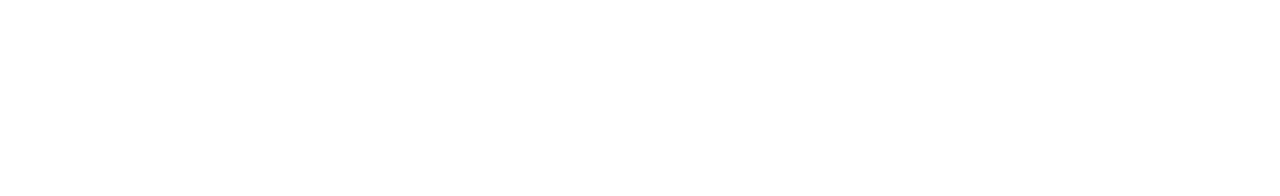
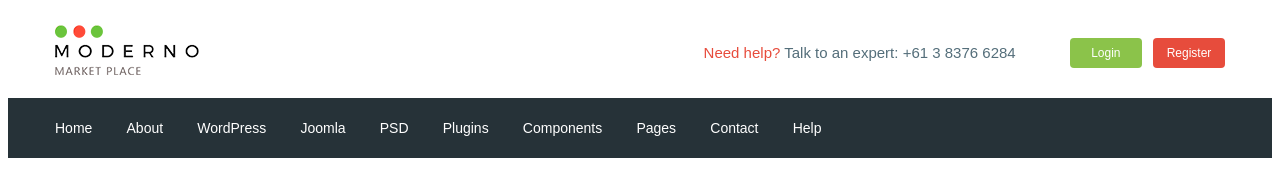
Before and after one commit to Absent1987/moderno, a website: page app/index.html in a window 1280 px wide. Drawn offline with nearby package versions, Linux system fonts and the light colour scheme; files that its build step writes are made by us from their sources.

Commit message:
added header

```diff
--- a/app/index.html
+++ b/app/index.html
@@ -3,12 +3,100 @@
 <head>
     <meta charset="UTF-8">
     <meta name="viewport" content="width=device-width, initial-scale=1.0">
-    <title>Document</title>
+    <title>main-moderno</title>
+    <link rel="preconnect" href="https://fonts.gstatic.com">
+    <link href="https://fonts.googleapis.com/css2?family=Roboto:wght@500;700&display=swap" rel="stylesheet">
+    <link rel="stylesheet" href="css/reset.css">
     <link rel="stylesheet" href="css/libs.min.css">
     <link rel="stylesheet" href="css/style.min.css">
 </head>
 <body>
+    <header class="header">
+        <div class="header__top">
+            <div class="container">
+                <div class="header__top-inner">
+                    <div class="header__logo">
+                        <a href="#">
+                            <img src="images/logo.png" alt="">
+                        </a>
+                    </div>
+                    <div class="header__text">
+                        <a href="#">
+                            <span>Need help?</span>
+                        </a>
+                        Talk to an expert:
+                        <a class="header__phone" href="tel:61383766284">+61 3 8376 6284
+                        </a>
+                    </div>
+                    <div class="header__box">
+                        <a class="basket" href="#"></a>
+                        <a class="header__btn header__btn-login" href="#">Login</a>
+                        <a class="header__btn header__btn-register" href="#">Register</a>
+                    </div>
+                </div>
+            </div>
+        </div>
+        <div class="header__menu">
+            <div class="container">
+                <nav class="menu">
+                    <ul class="menu__list">
+                        <li>
+                            <a href="#">
+                                Home
+                            </a>
+                        </li>
+                        <li>
+                            <a href="#">
+                                About
+                            </a>
+                        </li>
+                        <li>
+                            <a href="#">
+                                WordPress
+                            </a>
+                        </li>
+                        <li>
+                            <a href="#">
+                                Joomla
+                            </a>
+                        </li>
+                        <li>
+                            <a href="#">
+                                PSD
+                            </a>
+                        </li>
+                        <li>
+                            <a href="#">
+                                Plugins
+                            </a>
+                        </li>
+                        <li>
+                            <a href="#">
+                                Components
+                            </a>
+                        </li>
+                        <li>
+                            <a href="#">
+                                Pages
+                            </a>
+                        </li>
+                        <li>
+                            <a href="#">
+                                Contact
+                            </a>
+                        </li>
+                        <li>
+                            <a href="#">
+                                Help
+                            </a>
+                        </li>
+                    </ul>
+                </nav>
+            </div>
+        </div>
 
+
+    </header>
 
     <script src="https://ajax.googleapis.com/ajax/libs/jquery/3.5.1/jquery.min.js"></script>
     <script src="js/libs.min.js"></script>
--- /dev/null
+++ b/app/scss/_fonts.scss
@@ -0,0 +1,7 @@
+@font-face {
+   font-family: 'Roboto-Ragular', sans-serif;
+   src: url('../fonts/Roboto-Regular.woff2') format('woff2'),
+        url('../fonts/Roboto-Regular.woff') format('woff');
+   font-weight: 400;
+   font-display: swap;
+}
--- /dev/null
+++ b/app/scss/_global.scss
@@ -0,0 +1,31 @@
+html {
+   box-sizing: border-box;
+}
+*,
+*::after,
+*::before {
+   box-sizing: inherit;
+}
+a {
+   display: inline-block;
+   text-decoration: none;
+   color: $text;
+}
+ul,
+li {
+   margin: 0;
+   padding: 0;
+   list-style: none;
+}
+body {
+   font-family: 'Roboto-Ragular', sans-serif;
+   font-weight: 400;
+   font-size: 15px;
+   line-height: 24px;
+   color: $text;
+}
+.container {
+   max-width: 1200px;
+   margin: 0 auto;
+   padding: 0px 15px;
+}
--- /dev/null
+++ b/app/scss/_vars.scss
@@ -0,0 +1,4 @@
+$text: #546e7a;
+$red: #e74c3c;
+$green: #8bc34a;
+$bg: #263238
--- a/app/scss/style.scss
+++ b/app/scss/style.scss
@@ -1,8 +1,55 @@
-html {
-    box-sizing: border-box;
+@import 'vars';
+@import 'global';
+@import 'fonts';
+
+.header__top-inner {
+    display: flex;
+    justify-content: space-between;
+    height: 90px;
+    align-items: center;
 }
-*,
-*::after,
-*::before {
-    box-sizing: inherit;
+.header__text {
+    margin-left: auto;
+    margin-right: 50px;
+
+    span {
+        color: $red;
+    }
 }
+.header__btn {
+    padding: 9px;
+    width: 72px;
+    border-radius: 4px;
+    text-align: center;
+    color: #fff;
+    font-size: 12px;
+    line-height: 12px;
+}
+.header__btn-login {
+    background-color: $green;
+}
+.header__btn-register {
+    background-color: $red;
+    margin-left: 7px;
+}
+.header__menu {
+    background-color: $bg;
+}
+.menu {
+    display: flex;
+    align-items: center;
+    height: 60px;
+}
+.menu__list {
+
+    li {
+        display: inline-block;
+        & + li {
+            margin-left: 30px;
+        }
+    }
+    a {
+        color: #fff;
+        font-size: 14px;
+    }
+}
--- a/gulpfile.js
+++ b/gulpfile.js
@@ -8,7 +8,7 @@ let gulp = require('gulp'),
     cssmin = require('gulp-cssmin');
 
 gulp.task('sass', function(){
-    return gulp.src('app/scss/style.scss')
+    return gulp.src('app/scss/**/*.scss')
             .pipe(sass({outputStyle: 'compressed'}))
             .pipe(rename({suffix : '.min'}))
             .pipe(autoprefixer({
@@ -56,7 +56,7 @@ gulp.task('browser-sync', function() {
 });
 
 gulp.task('watch', function(){
-    gulp.watch('app/scss/style.scss', gulp.parallel('sass'))
+    gulp.watch('app/scss/**/*.scss', gulp.parallel('sass'))
     gulp.watch('app/*.html', gulp.parallel('html'))
     gulp.watch('app/js/*.js', gulp.parallel('js'))
 });
```
Also changed, not shown: app/fonts/Roboto-Regular.woff (added), app/fonts/Roboto-Regular.woff2 (added), app/images/logo.png (added).
